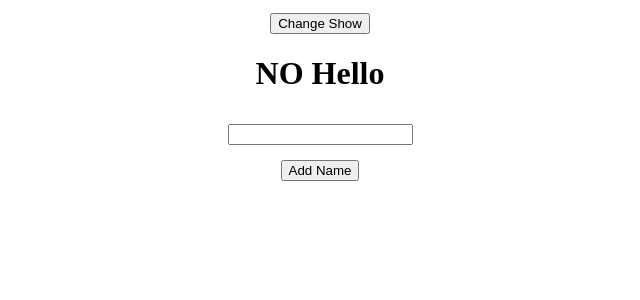
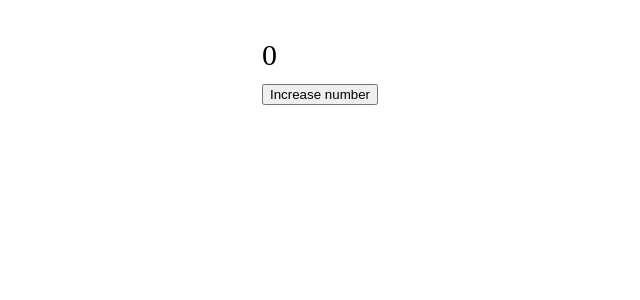
Before and after one commit to Amal-AM4/react-study-class, a React (Create React App) app: page / in a window 1280 px wide. Shown: the top 300 px of the page, without its empty margins (320-960 px from the left). Built offline with nearby package versions, Linux system fonts and the light colour scheme.

Commit message:
useEffect

```diff
--- a/src/App.js
+++ b/src/App.js
@@ -1,41 +1,18 @@
-import { useState } from "react";
+import { useEffect, useState } from "react";
 import './App.scss'
 
 
 function App() {
 
-  const [showHeader, setShowHeader] = useState(false)
+  const [Number, stateName] = useState(0)
 
-  const [name, setName] = useState('')
-  const [listOfNames, setListOfNames] = useState([])
-
-  function toggle() {
-    if (showHeader === true) {
-      setShowHeader(false)
-    } else {
-      setShowHeader(true)
-    }
-  }
+  useEffect(() => {
+    console.log('page render');
+  }, [Number])
 
   return (
-    <div className="App">
-
-    <button onClick={toggle}>Change Show</button>
-    {showHeader ? <h1>Hello</h1> : <h1>NO Hello</h1>}
-
-    <input type="text" onChange={(e) => setName(e.target.value)} />
-    <button onClick={() => {
-      setListOfNames([...listOfNames, name])
-      setName("")
-      console.log(listOfNames);
-
-    }}>Add Name</button>
-
-
-    {listOfNames.map((name, key) => {
-      return <h1 key={key}>{name}</h1>
-    })}
-
+    <div className="App" style={{fontSize: 30}}>
+      <p>{Number} <br /> <button onClick={() => stateName(Number + 1)}>Increase number</button> </p>
     </div>
   );
 }
```
